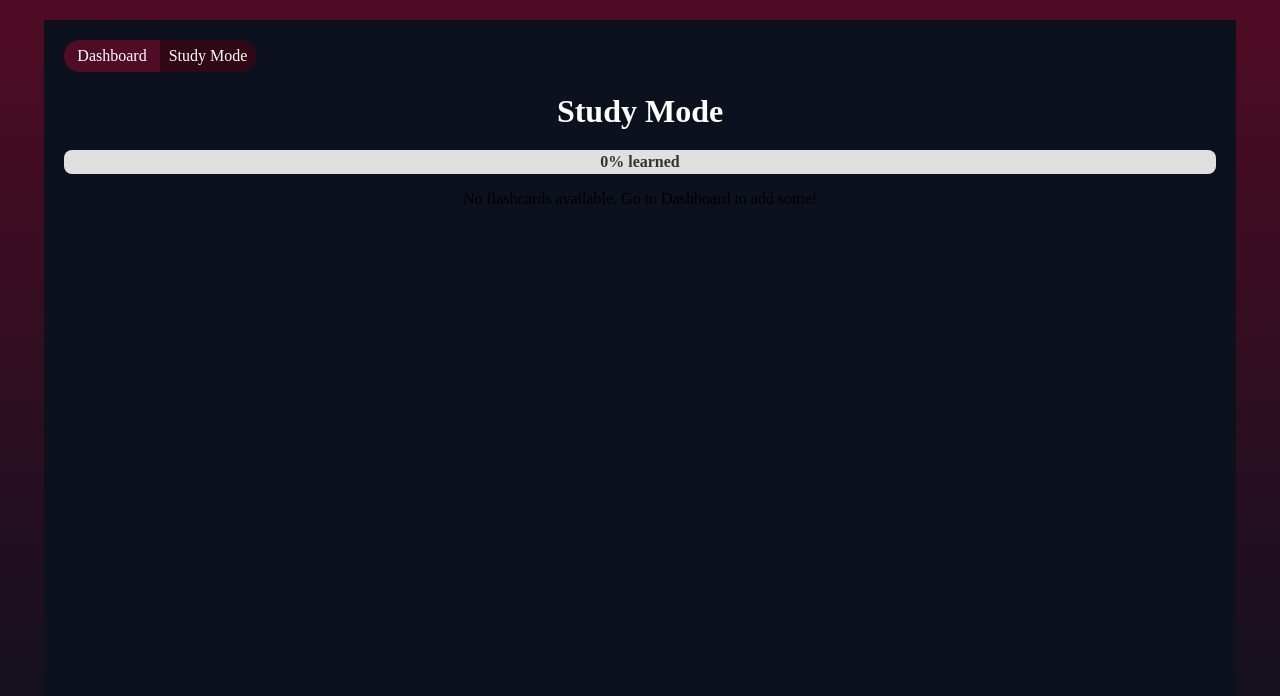
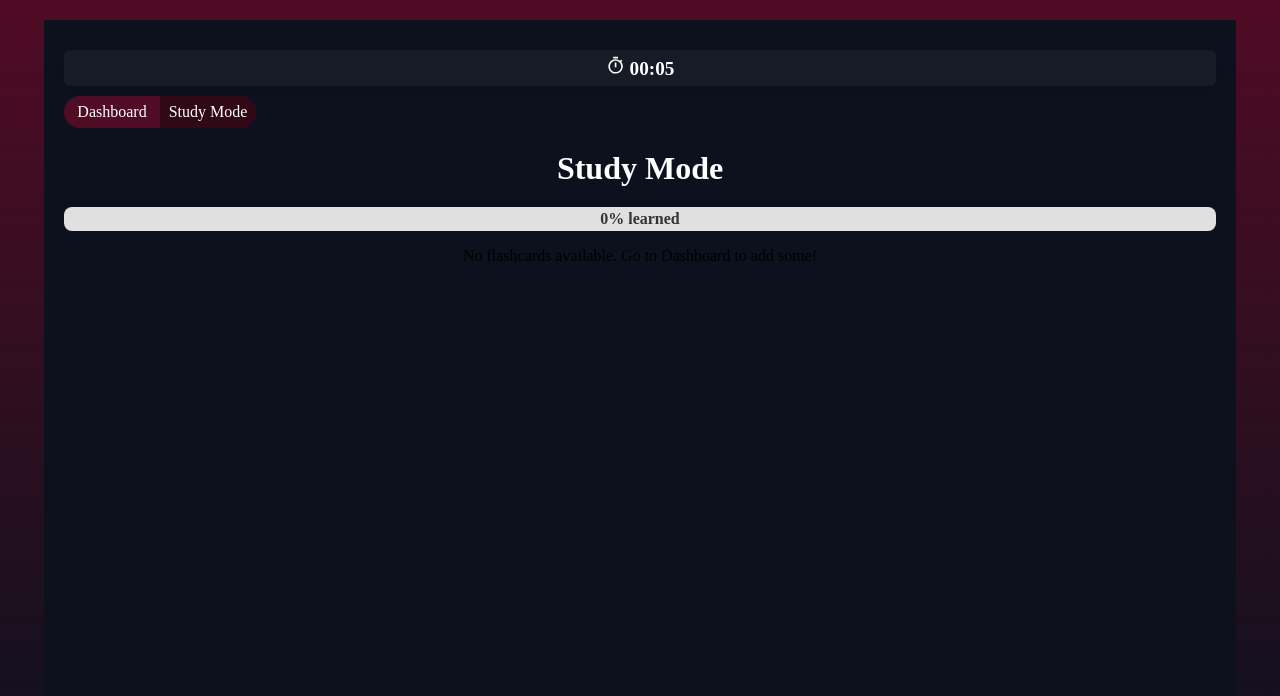
Before and after one commit to michellebarrigaIT/mini-project, a React (Vite) app: page /study-mode in a window 1280 px wide. Shown: the top 696 px of the page. Built offline with nearby package versions, Linux system fonts and the light colour scheme.

Commit message:
feat: add timer

```diff
--- a/package.json
+++ b/package.json
@@ -12,6 +12,7 @@
   "dependencies": {
     "react": "^19.1.1",
     "react-dom": "^19.1.1",
+    "react-icons": "^5.5.0",
     "react-router-dom": "^7.9.1",
     "sass": "^1.92.1"
   },
--- a/src/components/ProgressBar/ProgressBar.scss
+++ b/src/components/ProgressBar/ProgressBar.scss
@@ -9,7 +9,7 @@
 
     .progress-fill {
         height: 100%;
-        background-color: #76c7c0;
+        background-color: #17B26A;
         transition: width 0.3s ease-in-out;
     }
 
--- /dev/null
+++ b/src/components/Timer/Timer.scss
@@ -0,0 +1,13 @@
+@use "../../assets/styles/variables.scss" as variable;
+
+.timer {
+    font-size: 1.2rem;
+    font-weight: bold;
+    color: variable.$text-color;
+    background-color: variable.$bg-color-card;
+    padding: 6px 12px;
+    border-radius: 6px;
+    display: inline-block;
+    margin: 10px 0;
+    box-shadow: 0 2px 6px rgba(0,0,0,0.15);
+}
--- /dev/null
+++ b/src/components/Timer/Timer.tsx
@@ -0,0 +1,35 @@
+import { useEffect, useState } from "react";
+import { MdOutlineTimer } from "react-icons/md";
+import "./Timer.scss";
+
+type TimerProps = {
+  start?: boolean;
+};
+
+function Timer({ start = true }: TimerProps) {
+  const [seconds, setSeconds] = useState(0);
+
+  useEffect(() => {
+    if (!start) return;
+
+    const interval = setInterval(() => {
+      setSeconds((prev) => prev + 1);
+    }, 1000);
+
+    return () => clearInterval(interval);
+  }, [start]);
+
+  const formatTime = (time: number) => {
+    const mins = Math.floor(time / 60);
+    const secs = time % 60;
+    return `${String(mins).padStart(2, "0")}:${String(secs).padStart(2, "0")}`;
+  };
+
+  return (
+    <div className="timer">
+      <MdOutlineTimer /> {formatTime(seconds)}
+    </div>
+  );
+}
+
+export default Timer;
--- a/src/pages/Study/Study.tsx
+++ b/src/pages/Study/Study.tsx
@@ -5,6 +5,7 @@ import type { Flashcard } from "../../types/Flashcard";
 import ProgressBar from "../../components/ProgressBar/ProgressBar";
 import FlashcardCard from "../../components/FlashcardCard/FlashcardCard";
 import "./Study.scss"
+import Timer from "../../components/Timer/Timer";
 
 function Study() {
   const [flashcards, setFlashcards] = useLocalStorage<Flashcard[]>("flashcards", []);
@@ -46,6 +47,7 @@ function Study() {
 
   return (
     <div className="container">
+      <Timer />
       <ToggleButton/>
       <h1>Study Mode</h1>
       <ProgressBar value={progress} />
```
Also changed, not shown: 1 other file (tests, documents, lock files or other folders).
